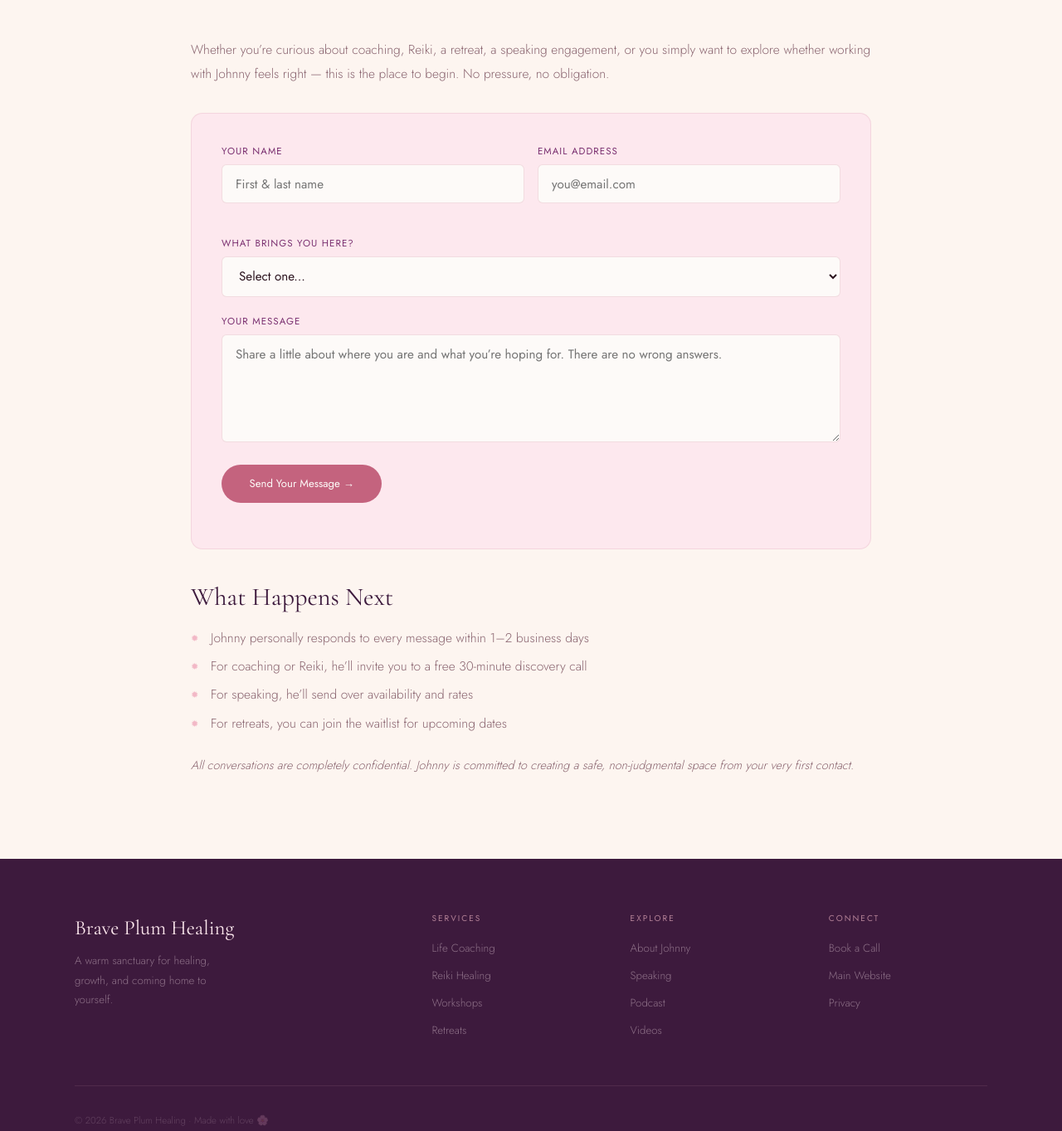
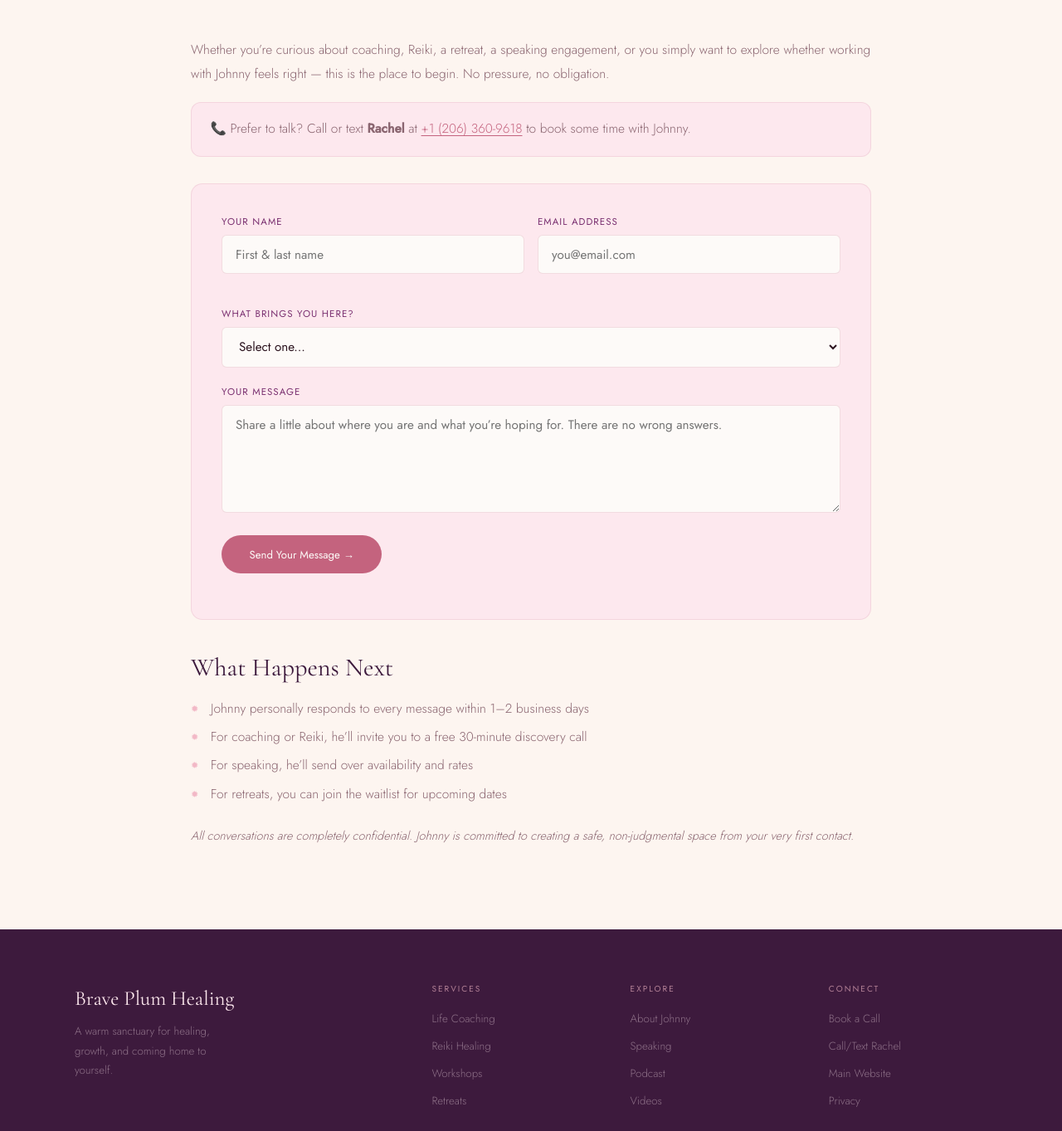
Before and after one commit to Braveplumhealing/graff-total-project, an Eleventy site: page content/pages/contact.njk in a window 1280 px wide. Shown: the part 400-1763 px from the top of the page at 83% size. Built offline with nearby package versions, Linux system fonts and the light colour scheme; Eleventy itself is replaced by a stand-in of ours; files that its build step writes are made by us from their sources.

Commit message:
Add call/text line — Rachel +1 (206) 360-9618 to book time with Johnny
Co-Authored-By: Claude Opus 4.8 <noreply@anthropic.com>

```diff
--- a/content/_data/site.json
+++ b/content/_data/site.json
@@ -2,6 +2,8 @@
   "_comment": "Site-wide settings. contact_endpoint: paste your form endpoint (Formspree https://formspree.io/f/XXXX, or Web3Forms access key — see docs/CONTACT-FORM-SETUP.md). Empty = the form falls back to opening the visitor's email app to contact_email. calendly_url: your Calendly booking link. url: canonical site URL (used by sitemap/robots).",
   "url": "https://braveplumhealing.github.io/graff-total-project",
   "contact_email": "braveplumhealing@outlook.com",
+  "contact_phone": "+1 (206) 360-9618",
+  "contact_phone_tel": "+12063609618",
   "contact_endpoint": "",
   "contact_provider": "formspree",
   "calendly_url": ""
--- a/src/_includes/footer.njk
+++ b/src/_includes/footer.njk
@@ -3,7 +3,7 @@
 <div class="fb"><h3>Brave Plum Healing</h3><p>A warm sanctuary for healing, growth, and coming home to yourself.</p></div>
 <div class="fc"><h4>Services</h4><ul><li><a href="work-with-me.html">Life Coaching</a></li><li><a href="work-with-me.html">Reiki Healing</a></li><li><a href="work-with-me.html">Workshops</a></li><li><a href="work-with-me.html">Retreats</a></li></ul></div>
 <div class="fc"><h4>Explore</h4><ul><li><a href="about.html">About Johnny</a></li><li><a href="speaking.html">Speaking</a></li><li><a href="podcast.html">Podcast</a></li><li><a href="videos.html">Videos</a></li></ul></div>
-<div class="fc"><h4>Connect</h4><ul><li><a href="contact.html">Book a Call</a></li><li><a href="https://braveplumhealing.org">Main Website</a></li><li><a href="privacy.html">Privacy</a></li></ul></div>
+<div class="fc"><h4>Connect</h4><ul><li><a href="contact.html">Book a Call</a></li><li><a href="tel:+12063609618">Call/Text Rachel</a></li><li><a href="https://braveplumhealing.org">Main Website</a></li><li><a href="privacy.html">Privacy</a></li></ul></div>
 </div>
 <div class="fb2"><span>&copy; 2026 Brave Plum Healing &middot; Made with love 🌸</span></div>
 </div></footer>
--- a/src/_includes/page-contact.njk
+++ b/src/_includes/page-contact.njk
@@ -9,6 +9,7 @@ layout: base.njk
 </div>
 <section class="c"><div class="ci">
 <p>{{ intro | safe }}</p>
+{% if site.contact_phone %}<p style="background:var(--petal);border:1px solid rgba(194,99,126,.15);border-radius:12px;padding:1.1rem 1.4rem">📞 Prefer to talk? Call or text <strong>Rachel</strong> at <a href="tel:{{ site.contact_phone_tel }}">{{ site.contact_phone }}</a> to book some time with Johnny.</p>{% endif %}
 <div class="form-box"><form id="cf" novalidate>
 <div class="form-row"><div class="form-group"><label>Your Name</label><input type="text" name="name" placeholder="First &amp; last name" required></div><div class="form-group"><label>Email Address</label><input type="email" name="email" placeholder="you@email.com" required></div></div>
 <div class="form-group"><label>What brings you here?</label><select name="topic"><option value="">Select one...</option><option>1:1 Life Coaching</option><option>Reiki Healing Sessions</option><option>Healing Workshops</option><option>Weekend Retreat</option><option>Speaking / Keynote</option><option>Mediation / Facilitation</option><option>Podcast Guest</option><option>General Question</option></select></div>
```
Also changed, not shown: 1 other file.
